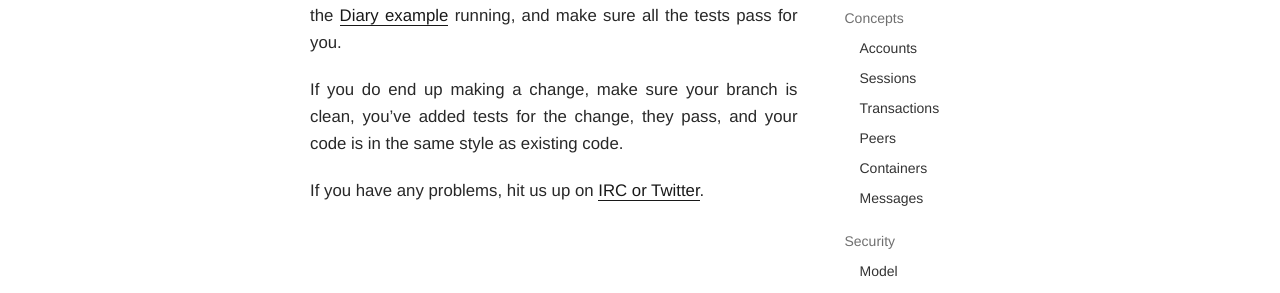
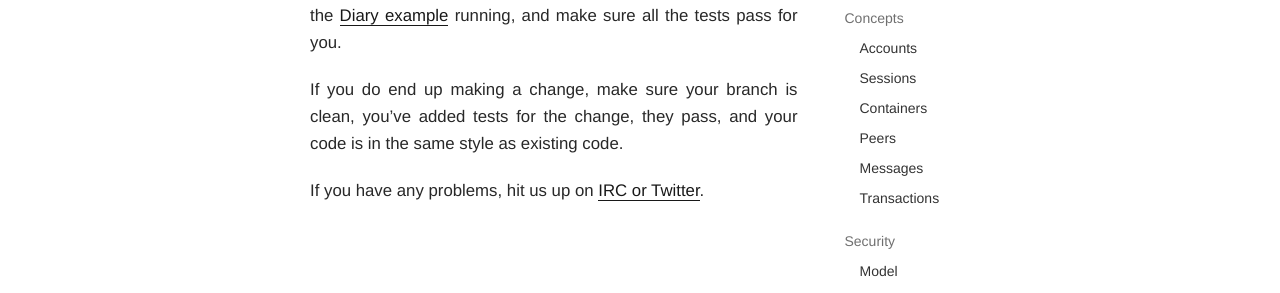
Before and after one commit to SpiderOak/crypton-web, a Jekyll site: the page built from docs/contributing.md, in a window 1280 px wide. Shown: the part 299-592 px from the top of the page. Built offline with Jekyll 4.4.1, drawn with Linux system fonts in a browser that asks for light colours; Markdown is read by kramdown in place of the engine named in the settings; comment, search, counter and statistics services are not loaded.

Commit message:
change doc nav order to reflect bottom link order

```diff
--- a/_layouts/docs.html
+++ b/_layouts/docs.html
@@ -14,10 +14,10 @@
             <ul class="nav">
               <li><a href="/docs/concepts/accounts.html">Accounts</a></li>
               <li><a href="/docs/concepts/sessions.html">Sessions</a></li>
+              <li><a href="/docs/concepts/containers.html">Containers</a></li>
+              <li><a href="/docs/concepts/peers.html">Peers</a></li>
+              <li><a href="/docs/concepts/messages.html">Messages</a></li>
               <li><a href="/docs/concepts/transactions.html">Transactions</a></li>
-              <li><a href="/docs/concepts/peers.html">Peers</a></li>
-              <li><a href="/docs/concepts/containers.html">Containers</a></li>
-              <li><a href="/docs/concepts/messages.html">Messages</a></li>
             </ul>
           </li>
           <li>
```
